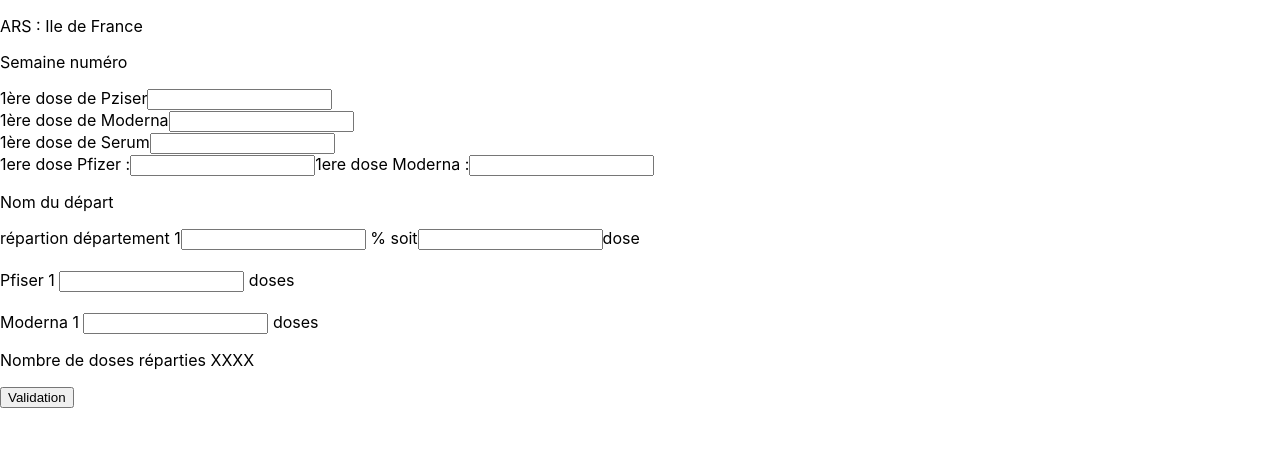
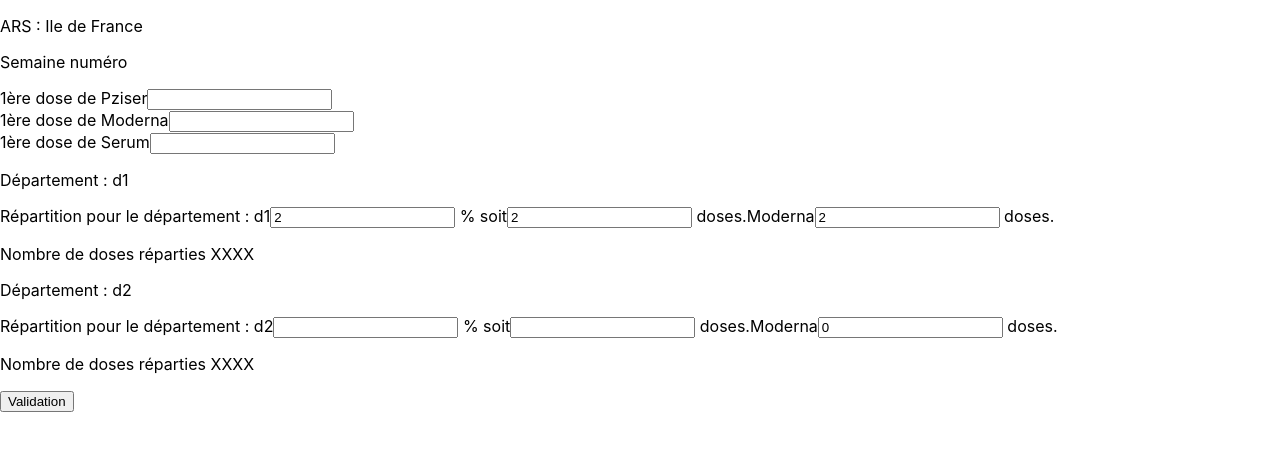
Before and after one commit to Raglink/hackathon-covid-magiciendose, a React (Create React App) app: page / in a window 1280 px wide. Shown: the top 450 px of the page. Built offline with nearby package versions, Linux system fonts and the light colour scheme.

Commit message:
display dynamic field done - WIP  state update

```diff
--- /dev/null
+++ b/src/components/VaccineDosePerCent.js
@@ -0,0 +1,37 @@
+import React from "react"
+
+const VaccineDoseInput = ({field, fieldChange}) => {
+    console.log("field : ", field)
+
+    return(
+        <div key={field.departementid}>
+               <p>Département : {field.departementid}</p>
+               <label>
+                   Répartition pour le département : {field.departementid}
+                   <input
+                    type="number"
+                    value={field.totalDose}
+                    onChange={(e)=>fieldChange(field.departementid, e.target.value)}/> % soit
+                <input
+                    type="number"
+                    value={field.totalDose}
+                    onChange={(e)=>fieldChange(field.departementid, e.target.value)}/> doses.
+            </label>
+            {field.vaccines.map((vaccine) => {
+                return (
+                    <label key={vaccine.vaccineId}>
+                        {vaccine.vaccineName}
+                        <input
+                        type="number"
+                        value={vaccine.nombresDose}
+                        onChange={(e)=>fieldChange(vaccine.vaccineId, e.target.value)}/> doses.
+                    </label>
+            )
+            })}
+
+            <p>Nombre de doses réparties XXXX</p>
+        </div>
+    )
+}
+
+export default VaccineDoseInput
--- a/src/pages/ArsFrom/index.js
+++ b/src/pages/ArsFrom/index.js
@@ -1,6 +1,7 @@
 import React, { useEffect, useState } from "react"
 import "./main.css"
 import VaccineDoseInput from "../../components/VaccineDoseInput"
+import VaccineDosePerCent from "../../components/VaccineDosePerCent"
 
 const ArsForm = () => {
     const dataStructure = {
@@ -24,19 +25,23 @@
     departement: [
         {
             departementid: "d1",
-            vaccine:
+            departementName: "departement 1",
+            vaccines:
             [{vaccineId:"1",
             nombresDose:2,
+            vaccineName: "Moderna"
             }],
             totalDose:2
          },
         {
             departementid: "d2",
-            vaccine:
+            departementName:"departement 2",
+            vaccines:
             [{vaccineId:"2",
-            nombresDose:null,
+            nombresDose:0,
+            vaccineName: "Moderna"
             }],
-            totalDose:null
+            totalDose:""
          },
 
     ]
@@ -51,40 +56,22 @@
         <div className="ars-form">
             <p>ARS : Ile de France</p>
             <p>Semaine numéro</p>
-            {fields.vaccines.map((field)=> {return (
+            {fields.vaccines.map((field) => {return (
                     <VaccineDoseInput
-                        key={field.id}
                         field={field}
                         fieldChange={fieldChange}
+
 
                     />
                 )}
             )}
-            <div>
-                <label>
-                    1ere dose Pfizer :
-                    <input type="text" />
-                </label>
-                <label>
-                    1ere dose Moderna :
-                    <input type="text" />
-                </label>
-            </div>
-            <p>Nom du départ</p>
-            <label>
-                répartion département 1
-                <input type="number" /> % soit
-                <input type="number" />dose
-            </label>
-            <br /><br />
-            <label>
-                Pfiser 1 <input type="text" /> doses
-            </label>
-            <br /><br />
-            <label>
-                Moderna 1 <input type="text" /> doses
-            </label>
-            <p>Nombre de doses réparties XXXX</p>
+            {fields.departement.map((field) => {return(
+                <VaccineDosePerCent
+                    field={field}
+                    fieldChange={fieldChange}
+                />
+            )})}
+
             <button>Validation</button>
         </div>
 
```
